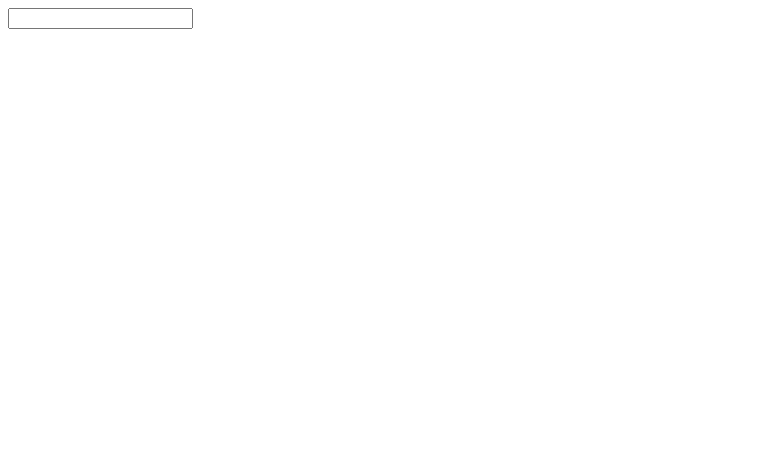
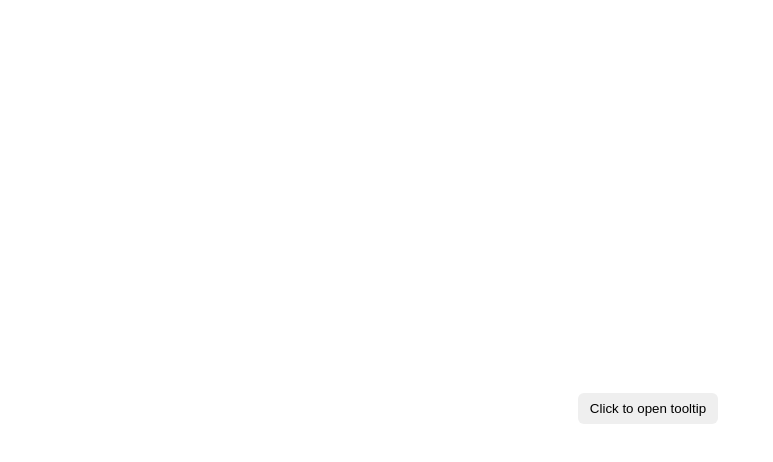
Before and after one commit to y0na24/React-knowledge-base, a React (Vite) app: page / in a window 1280 px wide. Shown: the top 462 px of the page, without its empty margins (0-773 px from the left). Built offline with nearby package versions, Linux system fonts and the light colour scheme; the HTML template or start-up script is replaced by a standard one.

Commit message:
useOutsideClick and useReducer hooks

```diff
--- a/src/App.tsx
+++ b/src/App.tsx
@@ -1,7 +1,8 @@
 import { UseDebounceExampleComponent } from './hooks/useDebounce/useDebounce'
+import { UseOutsideClickExample } from './hooks/useOutsideClick/useOutsideClick'
 
 function App() {
-	return <UseDebounceExampleComponent />
+	return <UseOutsideClickExample />
 }
 
 export default App
--- /dev/null
+++ b/src/hooks/useOutsideClick/style.css
@@ -0,0 +1,52 @@
+body,
+html,
+#root {
+  box-sizing: border-box;
+  width: 100%;
+  height: 100%;
+}
+
+* {
+  box-sizing: inherit;
+}
+
+#root {
+  display: flex;
+  align-items: center;
+  justify-content: center;
+}
+
+button {
+  padding: 8px 12px;
+  border: none;
+  border-radius: 6px;
+  cursor: pointer;
+}
+
+.tooltip-container {
+  position: relative;
+}
+
+.tooltip {
+  position: absolute;
+  bottom: 100%;
+  background: rgba(0, 0, 0, 0.8);
+  padding: 8px 12px;
+  border-radius: 4px;
+  color: white;
+  margin-bottom: 8px;
+}
+
+.tooltip::before {
+  content: "";
+  display: block;
+  width: 0;
+  height: 0;
+  position: absolute;
+  border-top: 8px solid transparent;
+  border-bottom: 8px solid transparent;
+  border-right: 8px solid rgba(0, 0, 0, 0.8);
+  transform: translate(-50%) rotate(-90deg);
+  left: 50%;
+  top: calc(100% - 4px);
+}
--- /dev/null
+++ b/src/hooks/useOutsideClick/useOutsideClick.jsx
@@ -0,0 +1,61 @@
+import { useEffect, useRef, useState } from 'react'
+import { useLatest } from '../useDebounce/useLatest'
+import './style.css'
+
+function useOutsideClick(elementRef, handler, attached = true) {
+	const latestHandler = useLatest(handler)
+
+	useEffect(() => {
+		if (!attached) return
+
+		const handleClick = e => {
+			if (!elementRef.current) return
+
+			if (!elementRef.current.contains(e.target)) {
+				latestHandler.current()
+			}
+		}
+
+		setTimeout(() => document.addEventListener('click', handleClick), 0)
+
+		return () => {
+			document.removeEventListener('click', handleClick)
+		}
+	}, [elementRef, latestHandler, attached])
+}
+
+function Tooltip({ opened, onClose }) {
+	const tooltipRef = useRef(null)
+
+	useOutsideClick(tooltipRef, onClose, opened)
+
+	if (!opened) return null
+
+	return (
+		<div ref={tooltipRef} className='tooltip'>
+			<div>Some Text</div>
+		</div>
+	)
+}
+
+export function UseOutsideClickExample() {
+	const [opened, setOpened] = useState(false)
+
+	const onClose = () => {
+		setOpened(false)
+	}
+
+	return (
+		<div className='tooltip-container'>
+			<Tooltip opened={opened} onClose={onClose} />
+			<button
+				className='tooltip-trigger'
+				onClick={() => {
+					setOpened(v => !v)
+				}}
+			>
+				Click to open tooltip
+			</button>
+		</div>
+	)
+}
--- a/tsconfig.json
+++ b/tsconfig.json
@@ -13,7 +13,7 @@
 		"isolatedModules": true,
 		"noEmit": true,
 		"jsx": "react-jsx",
-
+		"allowJs": true,
 		/* Linting */
 		"strict": true,
 		"noUnusedLocals": true,
```
Also changed, not shown: src/hooks/useReducer/useReducer.ts (added, +12 -0 lines). Lines whose indentation alone changed are shown as unchanged.
